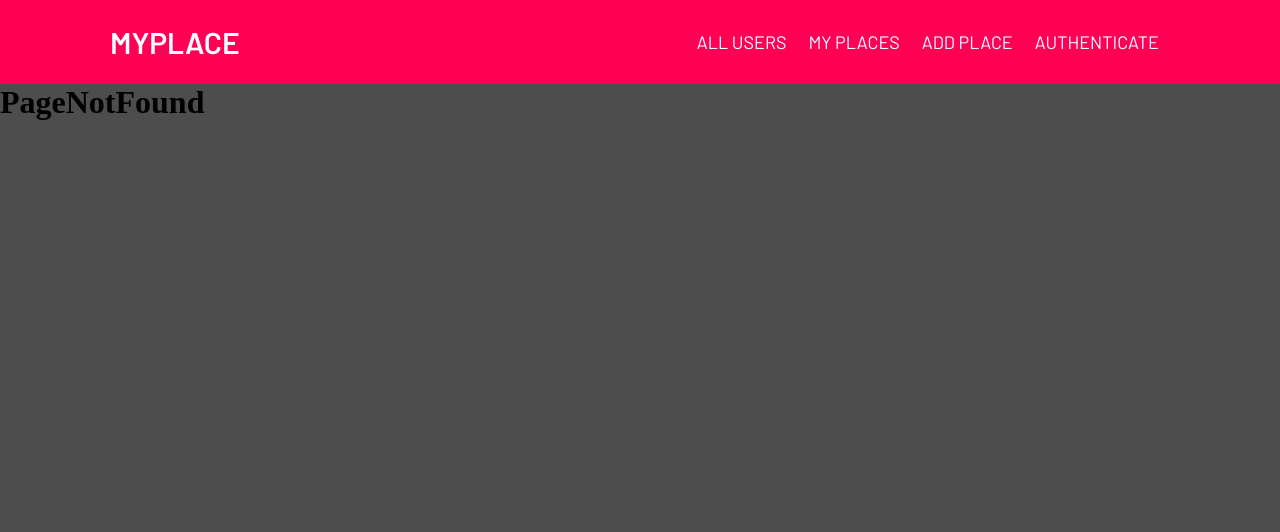
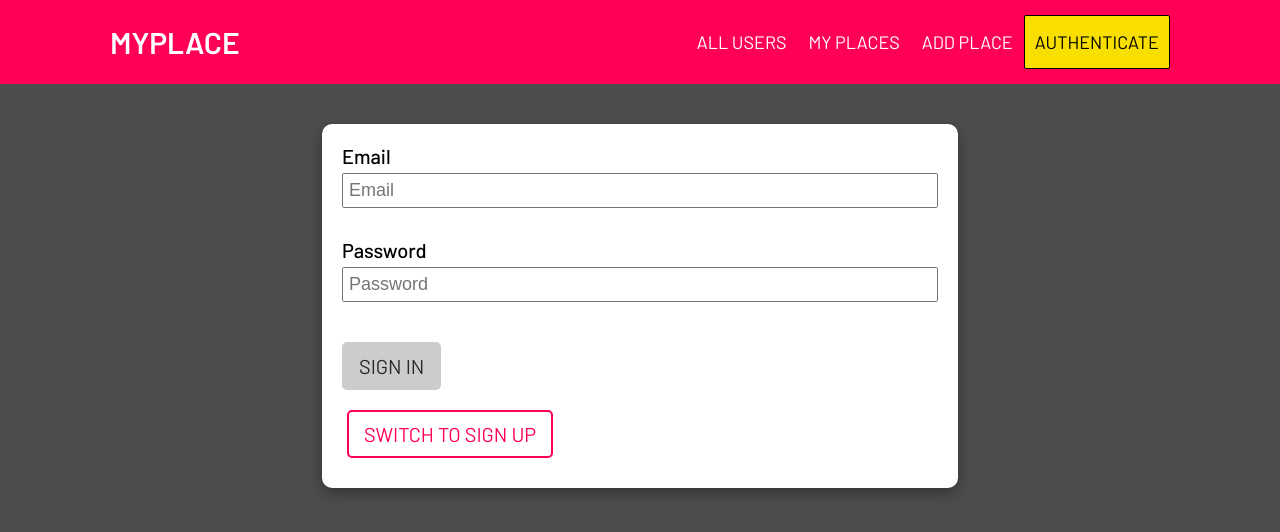
Before and after one commit to dominggo1999/map-app-front-end, a React (Create React App) app: page /auth in a window 1280 px wide. Shown: the top 532 px of the page. Built offline with nearby package versions, Linux system fonts and the light colour scheme; a web font is replaced by a local one.

Commit message:
auth component

```diff
--- a/src/App.js
+++ b/src/App.js
@@ -4,6 +4,8 @@ import './styles/main.scss';
 import User from './components/pages/User';
 import UserPlaces from './components/pages/UserPlaces';
 import AddPlace from './components/pages/AddPlace';
+import EditPlace from './components/pages/EditPlace';
+import Auth from './components/pages/Auth';
 import PageNotFound from './components/pages/PageNotFound';
 
 const App = () => {
@@ -31,11 +33,15 @@ const App = () => {
         </Route>
         <Route
           exact
-          path="/form"
+          path="/:userId/:placeId"
         >
-          <>
-            <AddPlace />
-          </>
+          <EditPlace />
+        </Route>
+        <Route
+          exact
+          path="/auth"
+        >
+          <Auth />
         </Route>
         <Route>
           <PageNotFound />
--- a/src/components/pages/AddPlace.js
+++ b/src/components/pages/AddPlace.js
@@ -5,6 +5,7 @@ import * as Yup from 'yup';
 import { Link } from 'react-router-dom';
 import Button from '../shared/Button';
 import { getCoordinate } from '../../utils/getCoordinate';
+import FormButton from '../shared/FormButton';
 
 const AddPlace = () => {
   const initialValues = {
@@ -95,15 +96,11 @@ const AddPlace = () => {
                   <ErrorMessage name="googleMapURL" />
                 </div>
 
-                <div className="add-place__buttons">
-                  <Link to="/:userId/places">
-                    <Button
-                      type="submit"
-                      className={`btn-${isValid && Object.keys(touched).length > 0 ? 'warning' : 'disabled'}`}
-                    >Submit
-                    </Button>
-                  </Link>
-                </div>
+                <FormButton
+                  isValid={isValid && Object.keys(touched).length > 0}
+                  redirectTo="/:userId/places"
+                />
+
               </Form>
             )}
           </Formik>
--- /dev/null
+++ b/src/components/pages/Auth.js
@@ -0,0 +1,131 @@
+import { useState, useEffect } from 'react';
+import {
+  useFormik, Formik, Form, Field, ErrorMessage,
+} from 'formik';
+import * as Yup from 'yup';
+import FormButton from '../shared/FormButton';
+import Button from '../shared/Button';
+
+const initLogin = {
+  email: '',
+  password: '',
+  username: '',
+};
+
+const initSignUp = {
+  ...initLogin,
+  username: '',
+};
+
+const loginValidationSchema = {
+  email: Yup.string().min(3, 'Too Short!').email().required('Email is required'),
+  password: Yup.string().min(8, 'Password must be 8 characters minimum').required('Password is required'),
+};
+
+const signUpValidationSchema = {
+  ...loginValidationSchema,
+  username: Yup.string().min(3, 'Too Short!').required('Username is required'),
+};
+
+const Auth = () => {
+  const [signingIn, setSigningIn] = useState(true);
+  const [validationSchema, setValidationSchema] = useState(Yup.object(loginValidationSchema));
+  const [initialValues, setInitialValues] = useState(initLogin);
+
+  const switchStatus = () => {
+    setSigningIn(!signingIn);
+  };
+
+  useEffect(() => {
+    if(signingIn) {
+      setValidationSchema(Yup.object(loginValidationSchema));
+      setInitialValues(initLogin);
+    } else {
+      setValidationSchema(Yup.object(signUpValidationSchema));
+      setInitialValues(initSignUp);
+    }
+  }, [signingIn]);
+
+  const onSubmit = (values, { resetForm }) => {
+    if(signingIn) {
+      // handle sign in
+      console.log(values.email, values.password);
+    } else {
+      // handle sign up
+      console.log(values);
+    }
+  };
+
+  return (
+    <div className="auth my-form">
+      <div className="container">
+        <div className="card">
+          <Formik
+            initialValues={initialValues}
+            validationSchema={validationSchema}
+            onSubmit={onSubmit}
+          >
+            {({ isValid, touched }) => (
+              <Form>
+                {!signingIn
+                && (
+                <>
+
+                  <label htmlFor="username">Username</label>
+                  <Field
+                    type="text"
+                    placeholder="Username"
+                    id="username"
+                    name="username"
+                  />
+                  <div className="error-message">
+                    <ErrorMessage name="username" />
+                  </div>
+                </>
+                )}
+
+                <label htmlFor="email">Email</label>
+                <Field
+                  type="email"
+                  placeholder="Email"
+                  id="email"
+                  name="email"
+                />
+                <div className="error-message">
+                  <ErrorMessage name="email" />
+                </div>
+
+                <label htmlFor="email">Password</label>
+                <Field
+                  type="password"
+                  placeholder="Password"
+                  id="password"
+                  name="password"
+                />
+                <div className="error-message">
+                  <ErrorMessage name="password" />
+                </div>
+
+                <FormButton
+                  isValid={isValid && Object.keys(touched).length > 0}
+                  redirectTo="/:userId/places"
+                  content={signingIn ? 'Sign In' : 'Sign Up'}
+                />
+
+                <div className="buttons">
+                  <Button
+                    type="button"
+                    onClick={switchStatus}
+                  >Switch To {signingIn ? 'Sign Up' : 'Sign In'}
+                  </Button>
+                </div>
+              </Form>
+            )}
+          </Formik>
+        </div>
+      </div>
+    </div>
+  );
+};
+
+export default Auth;
--- /dev/null
+++ b/src/components/pages/EditPlace.js
@@ -0,0 +1,106 @@
+import { useState, useEffect } from 'react';
+import {
+  useFormik, Formik, Form, Field, ErrorMessage,
+} from 'formik';
+import * as Yup from 'yup';
+import { Link } from 'react-router-dom';
+import Button from '../shared/Button';
+import FormButton from '../shared/FormButton';
+
+const dummyPlace = {
+  id: 'p1',
+  title: 'Empire State Building',
+  description: 'One of the most famous sky scrapers in the world!',
+  imageUrl:
+    'https://upload.wikimedia.org/wikipedia/commons/thumb/d/df/NYC_Empire_State_Building.jpg/640px-NYC_Empire_State_Building.jpg',
+  address: '20 W 34th St, New York, NY 10001',
+  location: {
+    lat: 40.7484405,
+    lng: -73.9878584,
+  },
+  creator: 'u1',
+};
+const EditPlace = () => {
+  const [place, setPlace] = useState();
+
+  useEffect(() => {
+    // Get place data from api
+
+    // Set place to data from database
+    setPlace({
+      title: dummyPlace.title,
+      description: dummyPlace.description,
+    });
+  }, []);
+
+  const validationSchema = Yup.object({
+    title: Yup.string().min(3, 'Too Short!').required('Title is required'),
+    description: Yup.string().min(3, 'Too Short!').required('Description is required'),
+  });
+
+  const onSubmit = (values, { resetForm }) => {
+    console.log(values);
+
+    resetForm({
+      title: '',
+      description: '',
+    });
+  };
+
+  if(!place) {
+    return (
+      <div className="card">
+        <h1>Loading...</h1>
+      </div>
+    );
+  }
+
+  return (
+    <div className="edit-place my-form">
+      <div className="container">
+        <div className="card">
+          <Formik
+            initialValues={place}
+            validationSchema={validationSchema}
+            onSubmit={onSubmit}
+          >
+
+            {({ isValid, touched }) => (
+              <Form>
+                <label htmlFor="title">Title</label>
+                <Field
+                  type="text"
+                  id="title"
+                  name="title"
+                  placeholder="Title"
+                />
+                <div className="error-message">
+                  <ErrorMessage name="title" />
+                </div>
+                <label htmlFor="description">Description</label>
+                <Field
+                  as="textarea"
+                  type="text"
+                  id="description"
+                  name="description"
+                  placeholder="Description"
+                />
+                <div className="error-message">
+                  <ErrorMessage name="description" />
+                </div>
+                <FormButton
+                  isValid={isValid}
+                  redirectTo="/:userId/places"
+                />
+
+              </Form>
+            )}
+
+          </Formik>
+        </div>
+      </div>
+    </div>
+  );
+};
+
+export default EditPlace;
--- /dev/null
+++ b/src/components/shared/FormButton.js
@@ -0,0 +1,33 @@
+import { Link } from 'react-router-dom';
+import Button from './Button';
+
+const FormButton = ({ isValid, redirectTo, content }) => {
+  return (
+    <>
+      <div className="form-buttons">
+        {
+          !isValid
+            ? (
+              <Button
+                className="btn-disabled"
+              >
+                {content || 'Submit'}
+              </Button>
+            )
+            : (
+
+              <Button
+                type="submit"
+                className="btn-warning"
+              >
+                {content || 'Submit'}
+              </Button>
+
+            )
+        }
+      </div>
+    </>
+  );
+};
+
+export default FormButton;
--- a/src/components/shared/NavMenu.js
+++ b/src/components/shared/NavMenu.js
@@ -31,7 +31,7 @@ const NavMenu = ({ className, clickHandler }) => {
       </li>
       <li onClick={clickHandler}>
         <NavLink
-          to="/authenticate"
+          to="/auth"
           activeClassName="link-active"
           exact
         >Authenticate
--- a/src/styles/shared/_form.scss
+++ b/src/styles/shared/_form.scss
@@ -34,6 +34,7 @@
 
   textarea {
     min-height: 150px;
+    font-family: $barlow;
   }
 
   .error-message {
@@ -68,7 +69,7 @@
     }
   }
 
-  .add-place__buttons button {
+  .form-buttons button {
     margin-left: 0;
   }
 }
```
